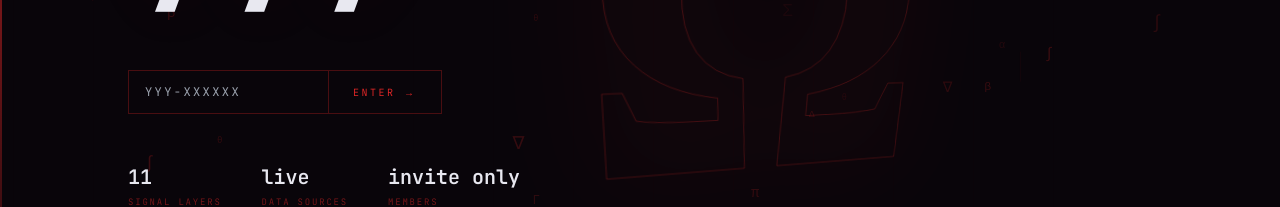
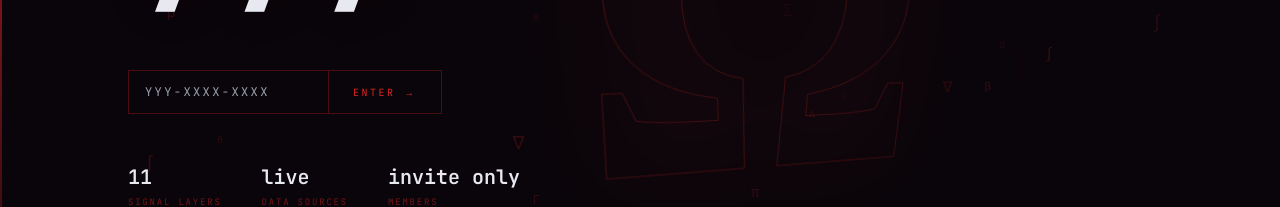
Before and after one commit to xensq/yyy-bias-web, a Next.js app: page / in a window 1280 px wide. Shown: the part 387-594 px from the top of the page. Built offline with nearby package versions, Linux system fonts and the light colour scheme.

Commit message:
Update input placeholder format

```diff
--- a/app/page.tsx
+++ b/app/page.tsx
@@ -156,7 +156,7 @@ export default function Landing() {
             value={key}
             onChange={e => setKey(e.target.value.toUpperCase())}
             onKeyDown={e => e.key === "Enter" && handleSubmit()}
-            placeholder="YYY-XXXXXX"
+            placeholder="YYY-XXXX-XXXX"
             maxLength={20}
             style={{
               background: "transparent",
```
